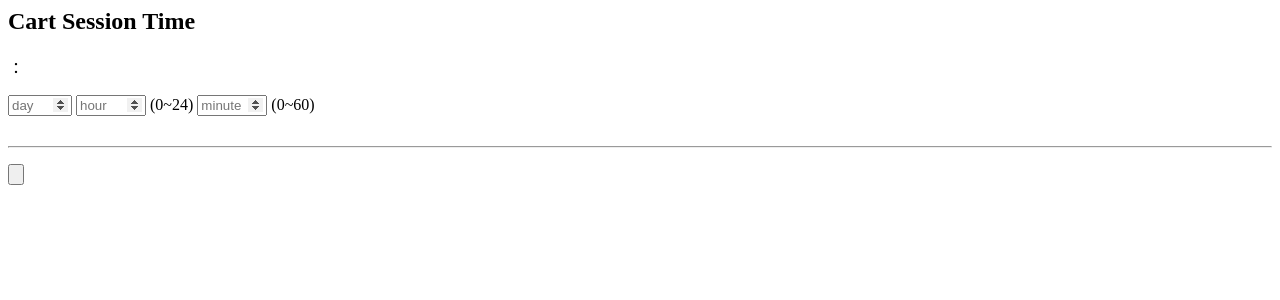
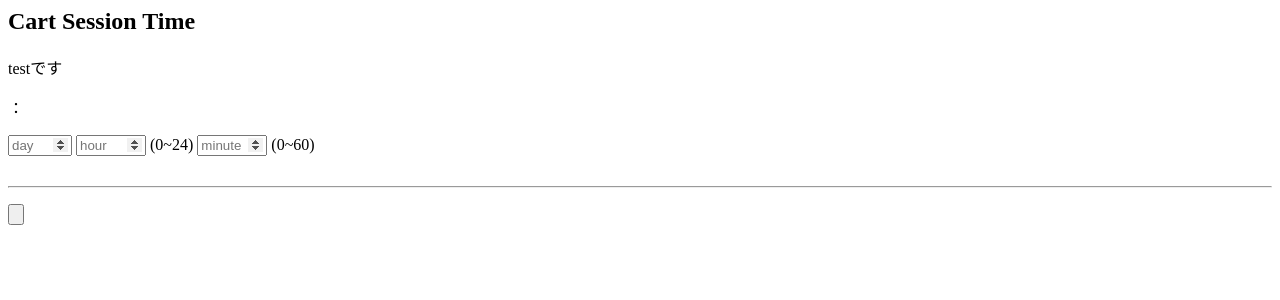
Before and after one commit to ANDShop/cart-session-time, a PHP site: page /inc/option.php in a window 1280 px wide. Shown: the top 300 px of the page. Run offline with PHP 8.4, Linux system fonts and the light colour scheme; data that the repository does not hold is empty.

Commit message:
testです

```diff
--- a/inc/option.php
+++ b/inc/option.php
@@ -1,5 +1,6 @@
 <div class='wrap'>
   <h2>Cart Session Time</h2>
+  <p>testです</p>
   <p>
     <?php echo htmlspecialchars($cst_current_title, ENT_QUOTES, 'UTF-8'); ?>：<?php echo htmlspecialchars($time_val_d, ENT_QUOTES, 'UTF-8'), htmlspecialchars($cst_day_txt, ENT_QUOTES, 'UTF-8'), htmlspecialchars($time_val_h, ENT_QUOTES, 'UTF-8'), htmlspecialchars($cst_hour_txt, ENT_QUOTES, 'UTF-8'), htmlspecialchars($time_val_m, ENT_QUOTES, 'UTF-8'), htmlspecialchars($cst_minute_txt, ENT_QUOTES, 'UTF-8'); ?>
   </p>
```
